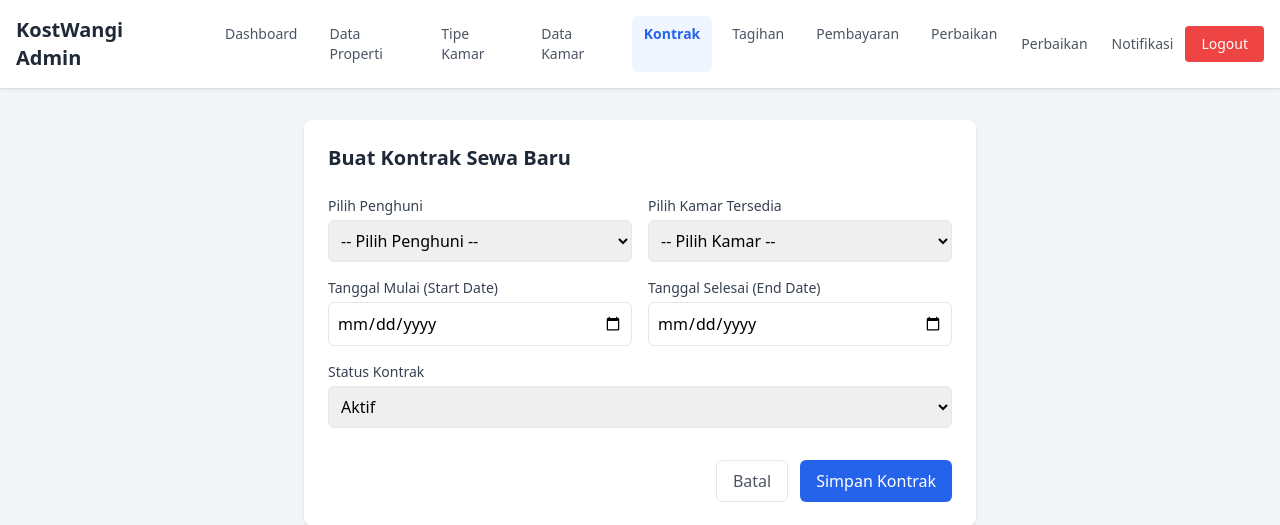
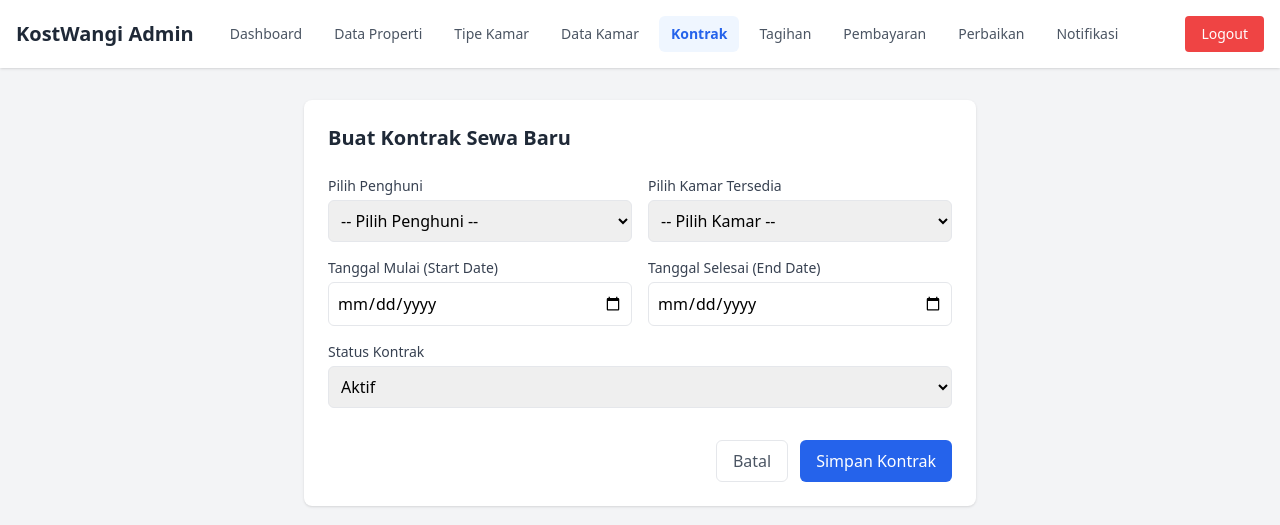
Before and after one commit to Rizaldy0123/PROJECT-KOST-MULTI-CLIENT, a Laravel app: page /admin/contracts/create in a window 1280 px wide. Shown: the top 525 px of the page. Run offline with Laravel 12, Linux system fonts and the light colour scheme; a user stored in the database is signed in; data comes from the database, SQL or seed files in the repository; some libraries are stand-ins or nearby versions.

Commit message:
fix(layout): hapus duplikasi menu Perbaikan dan rapikan struktur nav admin

```diff
--- a/resources/views/layouts/app.blade.php
+++ b/resources/views/layouts/app.blade.php
@@ -47,7 +47,6 @@
                         Tagihan
                     </a>
 
-                    <!-- Menu Pembayaran Ditambahkan di Sini -->
                     <a href="{{ route('admin.payments.index') }}"
                         class="px-3 py-2 rounded-md text-sm font-medium transition {{ request()->routeIs('admin.payments.*') ? 'bg-blue-50 text-blue-600 font-semibold' : 'text-gray-600 hover:text-blue-600 hover:bg-gray-50' }}">
                         Pembayaran
@@ -57,18 +56,13 @@
                         class="px-3 py-2 rounded-md text-sm font-medium transition {{ request()->routeIs('admin.maintenance.*') ? 'bg-blue-50 text-blue-600 font-semibold' : 'text-gray-600 hover:text-blue-600 hover:bg-gray-50' }}">
                         Perbaikan
                     </a>
+
+                    <a href="{{ route('admin.notifikasi.index') }}"
+                        class="px-3 py-2 rounded-md text-sm font-medium transition {{ request()->routeIs('admin.notifikasi.*') ? 'bg-blue-50 text-blue-600 font-semibold' : 'text-gray-600 hover:text-blue-600 hover:bg-gray-50' }}">
+                        Notifikasi
+                    </a>
                 </nav>
             </div>
-            <a href="{{ route('admin.maintenance.index') }}"
-                class="px-3 py-2 rounded-md text-sm font-medium transition {{ request()->routeIs('admin.maintenance.*') ? 'bg-blue-50 text-blue-600 font-semibold' : 'text-gray-600 hover:text-blue-600 hover:bg-gray-50' }}">
-                Perbaikan
-            </a>
-
-            <a href="{{ route('admin.notifikasi.index') }}"
-                class="px-3 py-2 rounded-md text-sm font-medium transition {{ request()->routeIs('admin.notifikasi.*') ? 'bg-blue-50 text-blue-600 font-semibold' : 'text-gray-600 hover:text-blue-600 hover:bg-gray-50' }}">
-                Notifikasi
-            </a>
-            </nav>
 
             <form action="{{ route('logout') }}" method="POST">
                 @csrf
```
